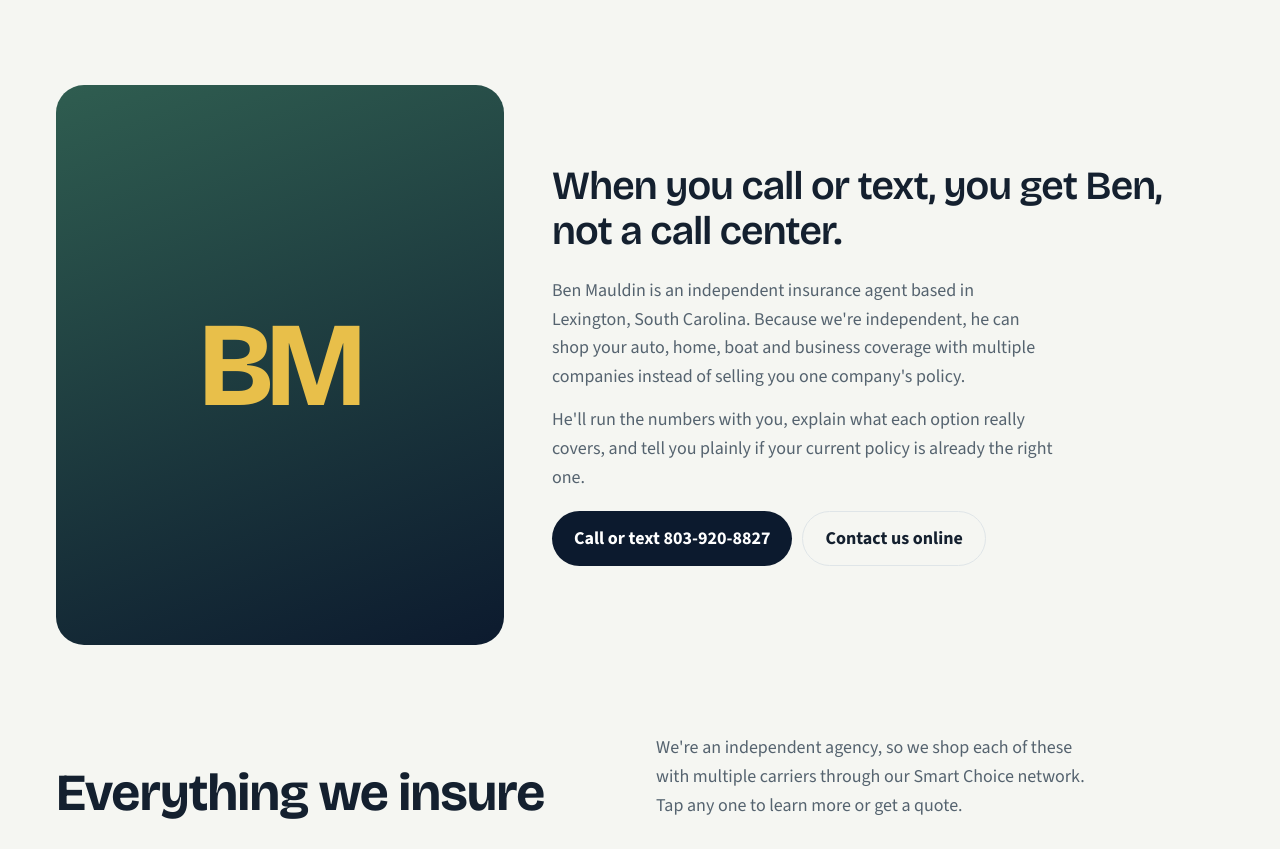
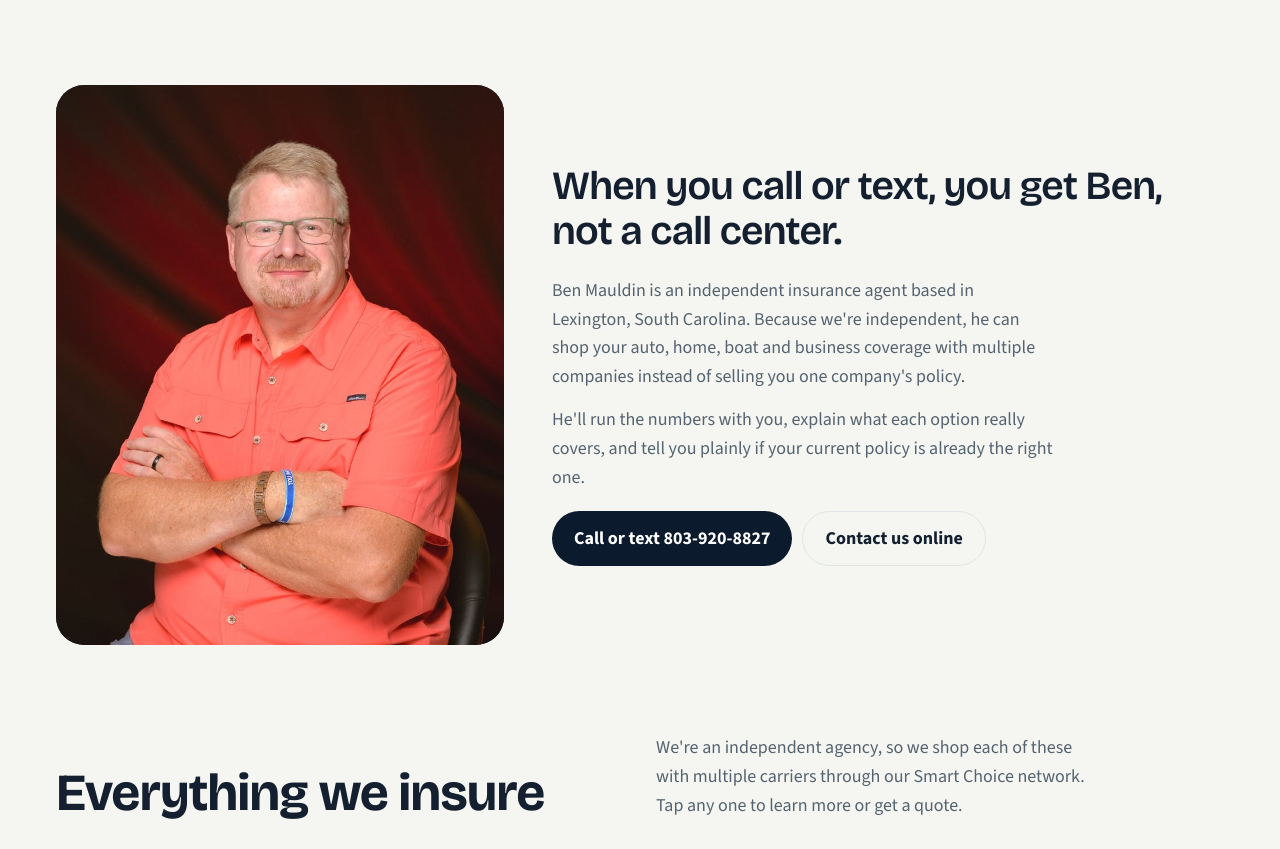
Before and after one commit to benjmauldin-blip/mauldininsurance.com, a plain HTML site: page index.html in a window 1280 px wide. Shown: the part 1630-2479 px from the top of the page. Drawn offline with nearby package versions, Linux system fonts and the light colour scheme.

Commit message:
Add Ben's headshot
Co-Authored-By: Claude Opus 5.5 <noreply@anthropic.com>
Claude-Session: https://claude.ai/code/session_01QDcAavo2XgjTGFBgwrXJsK

```diff
--- a/index.html
+++ b/index.html
@@ -76,7 +76,7 @@
 
 <section class="s w" id="ben">
   <div class="ben">
-    <div class="photo" aria-hidden="true">BM</div>
+    <div class="photo"><img src="/ben-mauldin.jpg" alt="Ben Mauldin, independent insurance agent in Lexington, SC" width="800" height="999" loading="lazy"></div>
     <div>
       <blockquote>When you call or text, you get Ben, not a call center.</blockquote>
       <p>Ben Mauldin is an independent insurance agent based in Lexington, South Carolina. Because we're independent, he can shop your auto, home, boat and business coverage with multiple companies instead of selling you one company's policy.</p>
--- a/v2.css
+++ b/v2.css
@@ -88,7 +88,7 @@ body.v2{background:linear-gradient(var(--night) 0 240px,var(--paper) 240px);colo
 
 /* Ben */
 .ben{display:grid;grid-template-columns:minmax(0,.8fr) minmax(0,1.2fr);gap:48px;align-items:center}
-.ben .photo{aspect-ratio:4/5;border-radius:28px;background:linear-gradient(160deg,var(--marsh),var(--night));display:grid;place-items:center;color:var(--palmhi);font-family:var(--disp);font-size:120px;font-weight:700;letter-spacing:-.04em}
+.ben .photo{aspect-ratio:4/5;border-radius:28px;overflow:hidden;background:linear-gradient(160deg,var(--marsh),var(--night));display:grid;place-items:center;color:var(--palmhi);font-family:var(--disp);font-size:120px;font-weight:700;letter-spacing:-.04em}
 .ben blockquote{margin:0 0 22px;font-family:var(--disp);font-size:clamp(26px,3.4vw,40px);line-height:1.12;letter-spacing:-.02em;font-weight:600}
 .ben p{color:var(--muted2);margin:0 0 14px;max-width:56ch}
 .ben .acts{display:flex;gap:10px;flex-wrap:wrap;margin-top:20px}
@@ -96,7 +96,8 @@ body.v2{background:linear-gradient(var(--night) 0 240px,var(--paper) 240px);colo
 .pbtn:hover{background:var(--marsh)}
 .pbtn.alt{background:transparent;color:var(--ink);border:1.5px solid var(--mist)}
 @media (prefers-color-scheme: dark){:root:not([data-theme="light"]) .pbtn{background:var(--palm);color:var(--night)}}
-@media (max-width:760px){.ben{grid-template-columns:1fr;gap:24px}.ben .photo{aspect-ratio:16/9;font-size:84px}}
+.ben .photo img{width:100%;height:100%;object-fit:cover;display:block}
+@media (max-width:760px){.ben{grid-template-columns:1fr;gap:24px}.ben .photo{max-width:360px}}
 
 /* Insure tabs */
 .tabs{display:flex;gap:8px;flex-wrap:wrap;margin-bottom:18px}
```
Also changed, not shown: ben-mauldin.jpg (added).
